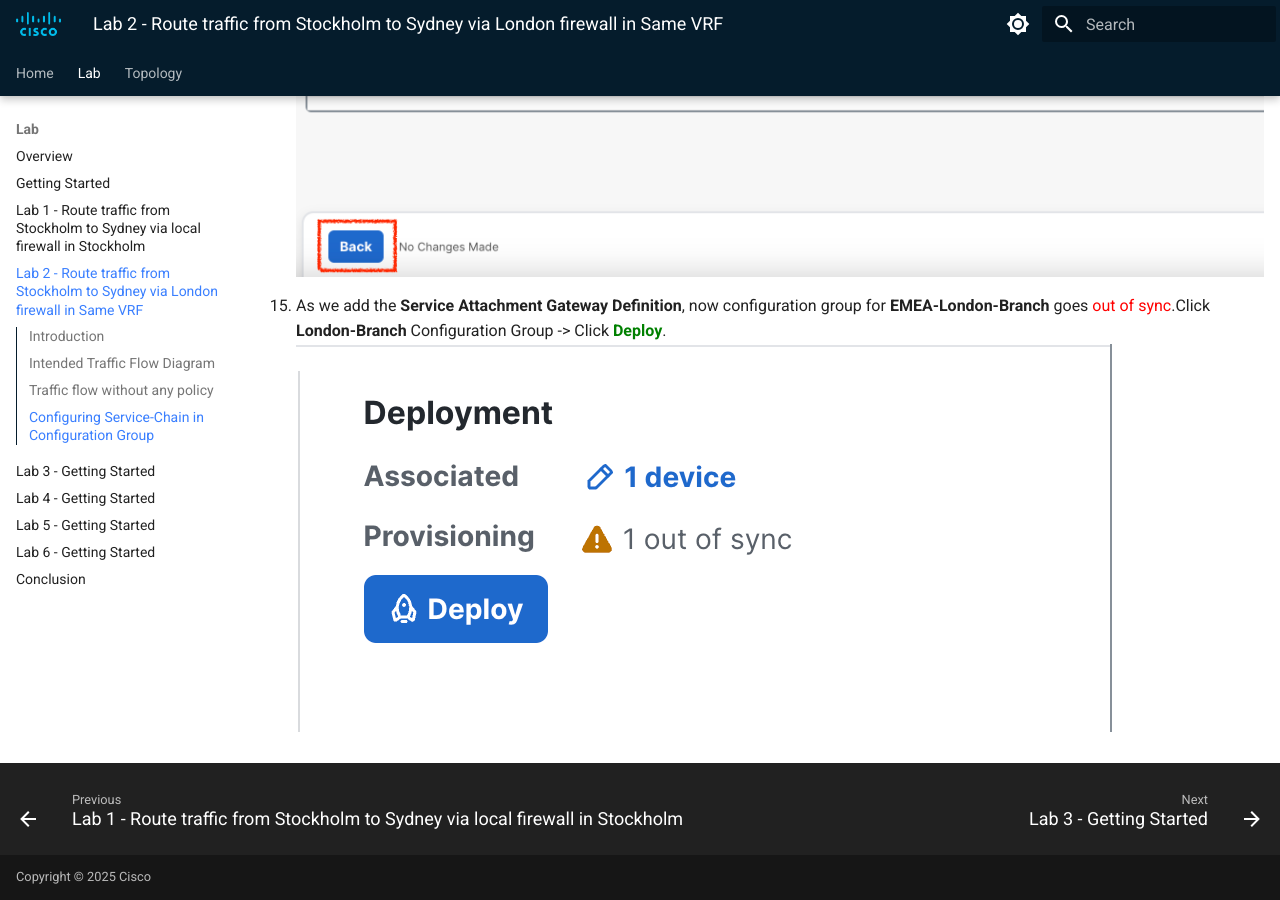
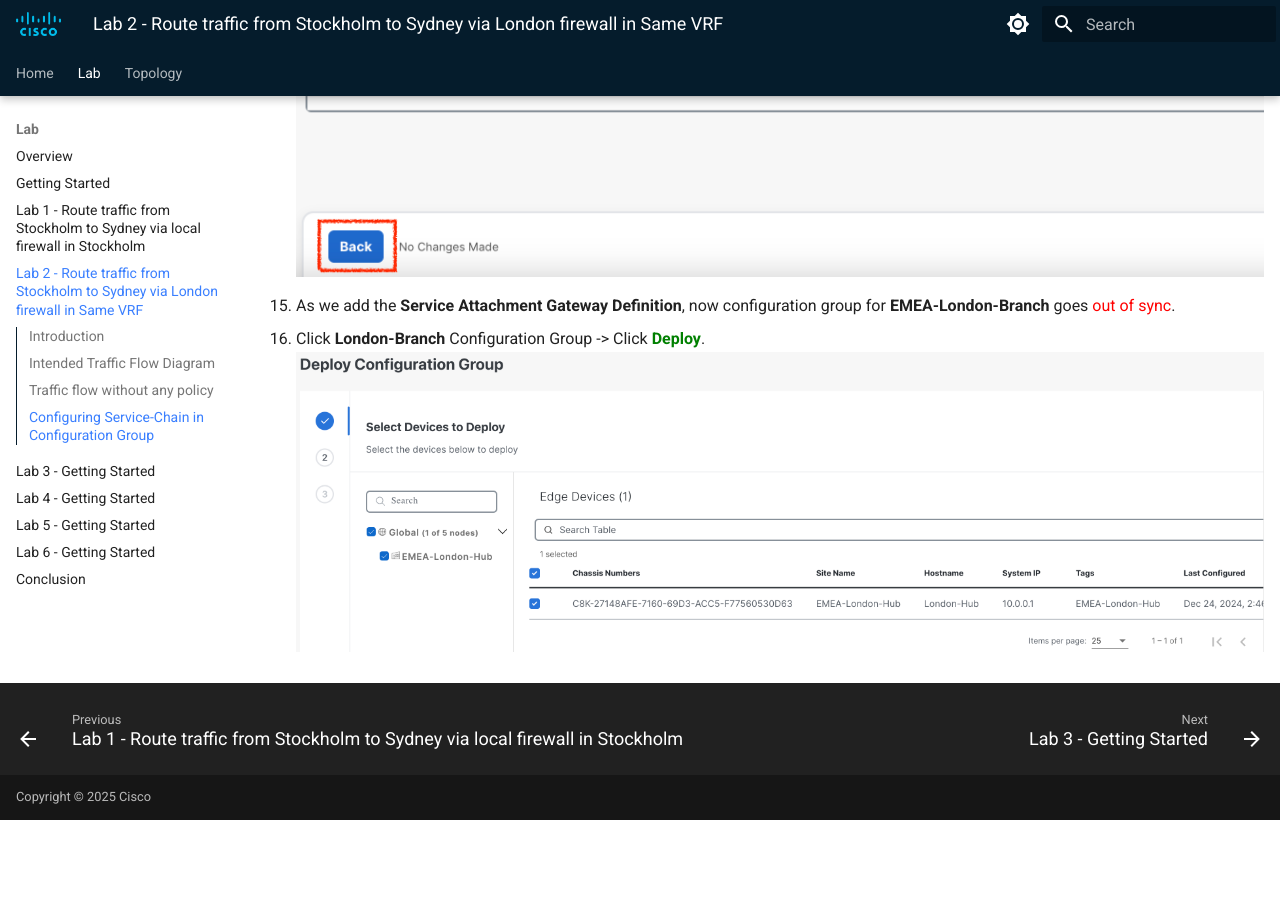
Before and after one commit to ciscodocs/ltrent-2008-clemea25, an MkDocs documentation site: the page built from docs/lab2_getting_started.md, in a window 1280 px wide and 900 px high, scrolled down 9397 px. Built offline with MkDocs 1.6.1 and Material for MkDocs 9.7.7, drawn with Linux system fonts in a browser that asks for light colours; after the commit the page ends 10217 px from its top, so only the background shows below that.

Commit message:
Scenario-2 guide

```diff
--- a/docs/lab2_getting_started.md
+++ b/docs/lab2_getting_started.md
@@ -140,5 +140,6 @@ This configuration ensures that the desired service policies are enforced as tra
     ![Service Attachment Gateway Definition](./assets/S-1-figure-14.png){ .off-glb }
 14. Click **Back** at bottom left.
     ![How to go back to Configuration Group](./assets/S-2-figure-8.png){ .off-glb }
-15. As we add the **Service Attachment Gateway Definition**, now configuration group for **EMEA-London-Branch** goes <font color="red">out of sync</font>.Click **London-Branch** Configuration Group -> Click **<font color="green">Deploy**</font>.
-    ![Deoplying Configuration Group with Service Chain Definition](./assets/S-1-figure-16.png){ .off-glb }
+15. As we add the **Service Attachment Gateway Definition**, now configuration group for **EMEA-London-Branch** goes <font color="red">out of sync</font>.
+16. Click **London-Branch** Configuration Group -> Click **<font color="green">Deploy**</font>.
+    ![Deoplying Configuration Group with Service Chain Definition](./assets/S-2-figure-9.png){ .off-glb }
```
Also changed, not shown: docs/assets/S-2-figure-9.png (added).
